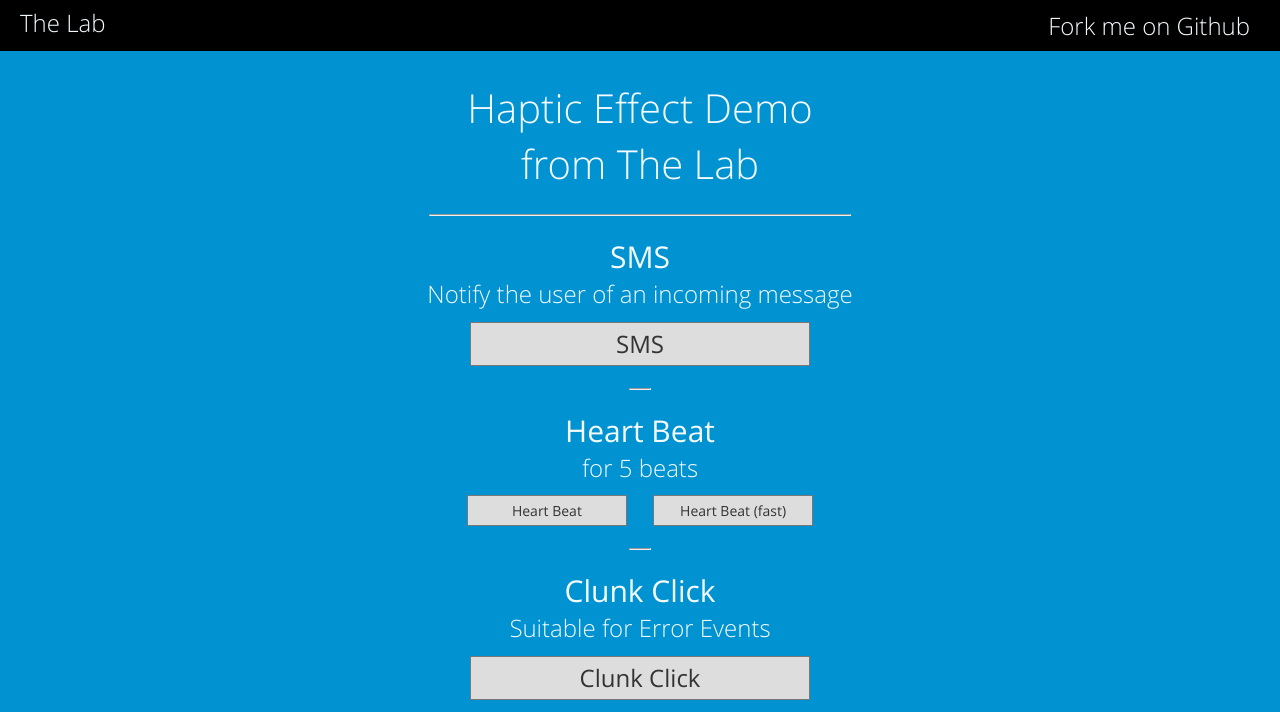
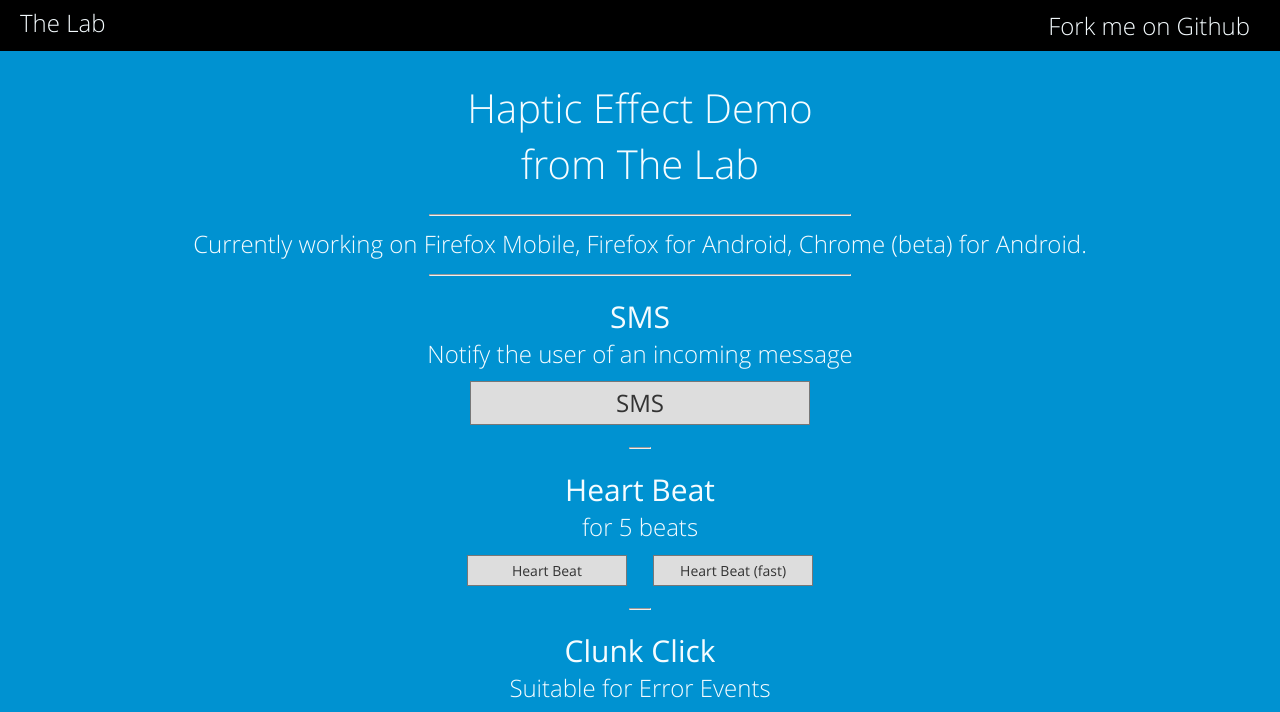
Before and after one commit to arcturus/handshake-html5-vibrate-haptic-library, a plain HTML site: page index.html in a window 1280 px wide. Shown: the top 712 px of the page. Drawn offline with Linux system fonts and the light colour scheme; a script that the page names is missing.

Commit message:
Explain which browsers are supported

```diff
--- a/index.html
+++ b/index.html
@@ -19,7 +19,8 @@
 	<section>
 		<h1>Haptic Effect Demo<br />from The Lab</h1>
 		<hr class="wide"/>
-
+		<h3>Currently working on Firefox Mobile, Firefox for Android, Chrome (beta) for Android.</h3>
+		<hr class="wide"/>
 		<h2>SMS</h2>
 		<h3>Notify the user of an incoming message</h3>
 			<button onclick="sms();">SMS</button>
```
